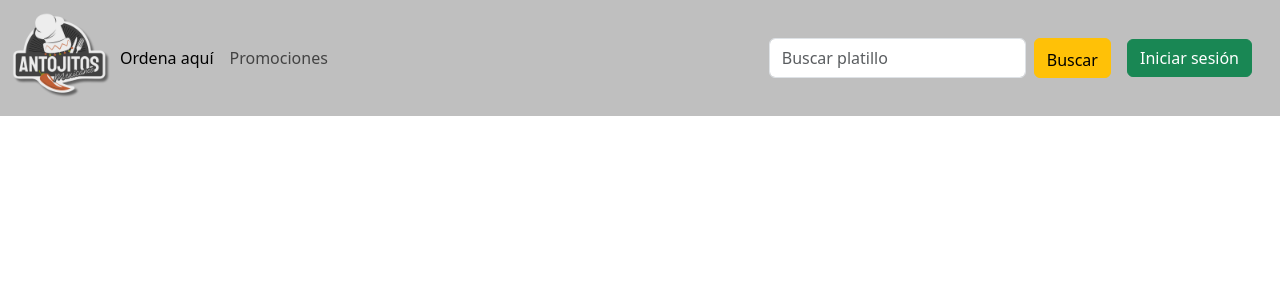
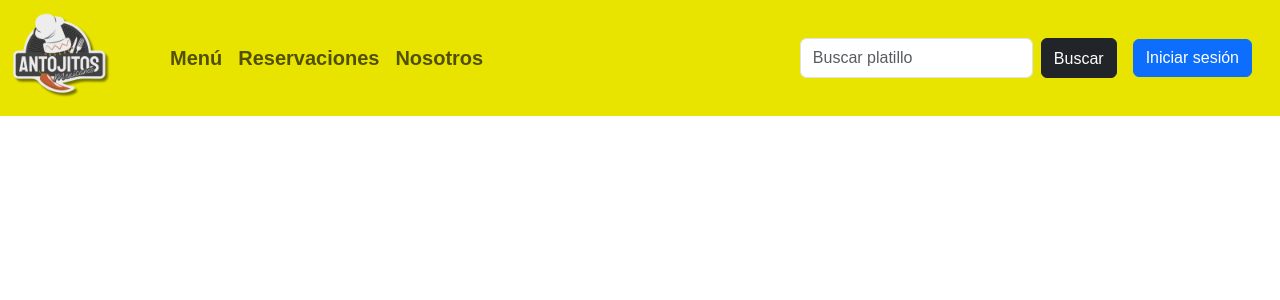
Before and after one commit to ArmandoDevCom/Restaurant-app, a React (Vite) app: page / in a window 1280 px wide. Shown: the top 300 px of the page. Built offline with nearby package versions, Linux system fonts and the light colour scheme.

Commit message:
Comenzando About page

```diff
--- a/CSS/estilos.css
+++ b/CSS/estilos.css
@@ -1,10 +1,17 @@
 /* Nav Bar */
 
 .barra_menu {
-    background-color: rgb(191, 191, 191);
+    background-color: rgb(232, 228, 0);
 }
 
 
 .barra_menu img {
     width: 100px;
 }
+
+.enlaces_menu {
+    font-size: 20px;
+    font-weight: 800;
+    font-family: Arial, Helvetica, sans-serif;
+    padding-left: 50px;
+}
--- a/src/components/NavBar.jsx
+++ b/src/components/NavBar.jsx
@@ -2,26 +2,29 @@ const NavBar = () => {
   return (
     <nav className="navbar navbar-expand-lg barra_menu">
   <div className="container-fluid contenedor_barra_menu">
-    <a className="logosake" href>
+    <a className="logosake" href="">
       <img src="/img/logo_restaurante_mex.png" alt />
     </a>
     <button className="navbar-toggler" type="button" data-bs-toggle="collapse" data-bs-target="#navbarSupportedContent" aria-controls="navbarSupportedContent" aria-expanded="false" aria-label="Toggle navigation">
       <span className="navbar-toggler-icon" />
     </button>
-    <div className="collapse navbar-collapse" id="navbarSupportedContent">
+    <div className="collapse navbar-collapse enlaces_menu" id="navbarSupportedContent">
       <ul className="navbar-nav me-auto mb-2 mb-lg-0">
         <li className="nav-item">
-          <a className="nav-link active" aria-current="page" href="#"><font style={{verticalAlign: 'inherit'}}><font style={{verticalAlign: 'inherit'}}>Ordena aquí</font></font></a>
+          <a className="nav-link" href="#"><font style={{verticalAlign: 'inherit'}}><font style={{verticalAlign: 'inherit'}}>Menú</font></font></a>
         </li>
         <li className="nav-item">
-          <a className="nav-link" href="#"><font style={{verticalAlign: 'inherit'}}><font style={{verticalAlign: 'inherit'}}>Promociones</font></font></a>
+          <a className="nav-link" href="#"><font style={{verticalAlign: 'inherit'}}><font style={{verticalAlign: 'inherit'}}>Reservaciones</font></font></a>
+        </li>
+        <li className="nav-item">
+          <a className="nav-link" href="#"><font style={{verticalAlign: 'inherit'}}><font style={{verticalAlign: 'inherit'}}>Nosotros</font></font></a>
         </li>
       </ul>
       <form className="d-flex" role="search" wtx-context="0E43AC67-7E76-43D6-8851-1414130E106F">
         <input className="form-control me-2" type="search" placeholder="Buscar platillo" aria-label="Buscar" wtx-context="5EA8204E-BCBD-4AA2-850F-25A1E47D97F8" />
-        <button className="btn btn-warning" type="submit"><font style={{verticalAlign: 'inherit'}}><font style={{verticalAlign: 'inherit'}}>Buscar</font></font></button>
+        <button className="btn btn-dark" type="submit"><font style={{verticalAlign: 'inherit'}}><font style={{verticalAlign: 'inherit'}}>Buscar</font></font></button>
       </form>
-      <button type="button" className="btn btn-success m-3">Iniciar sesión</button>
+      <button type="button" className="btn btn-primary m-3">Iniciar sesión</button>
     </div>
   </div>
 </nav>
```
Also changed, not shown: src/pages/Aboutus.jsx (+9 -0 lines).
